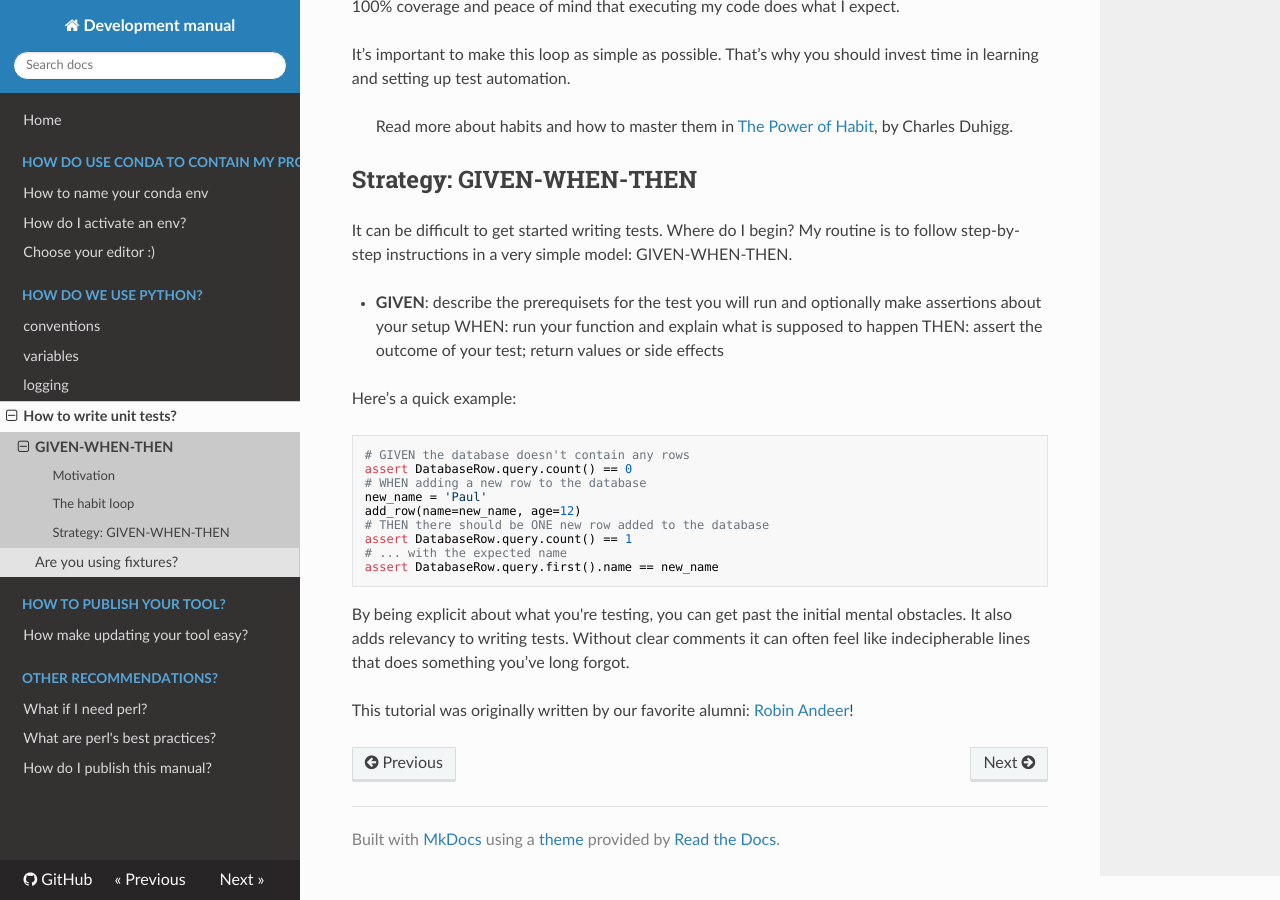
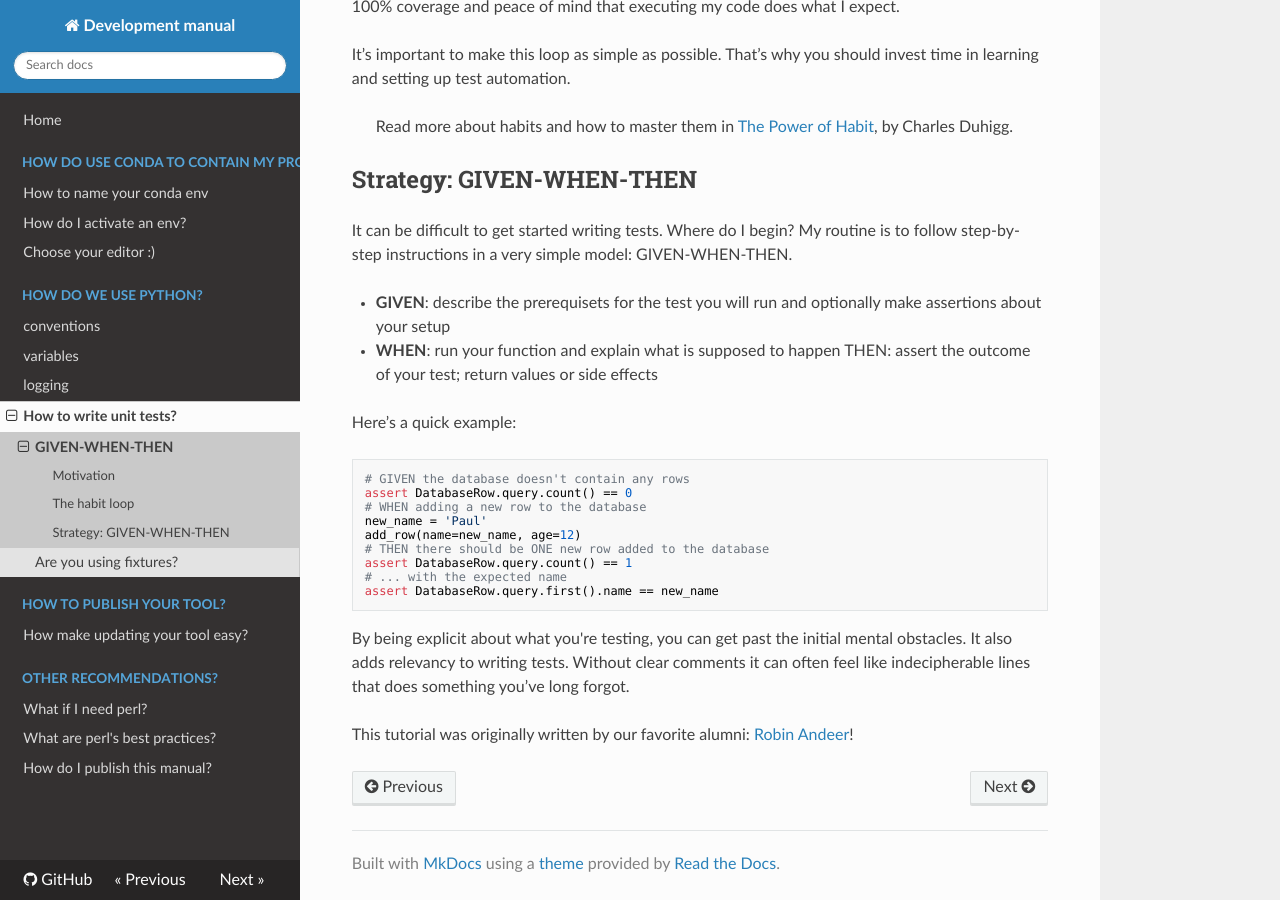
Before and after one commit to ingkebil/development, an MkDocs documentation site: the page built from docs/python/testing/index.md, in a window 1280 px wide and 900 px high, scrolled down 781 px. Built offline with MkDocs 1.6.1, drawn with Linux system fonts in a browser that asks for light colours; nearby versions of some CDN libraries; part of the change alters nothing that is shown.

```diff
--- a/docs/python/testing/index.md
+++ b/docs/python/testing/index.md
@@ -27,7 +27,7 @@ It’s important to make this loop as simple as possible. That’s why you shoul
 It can be difficult to get started writing tests. Where do I begin? My routine is to follow step-by-step instructions in a very simple model: GIVEN-WHEN-THEN.
 
 - **GIVEN**: describe the prerequisets for the test you will run and optionally make assertions about your setup
-    WHEN: run your function and explain what is supposed to happen
+- **WHEN**: run your function and explain what is supposed to happen
     THEN: assert the outcome of your test; return values or side effects
 
 Here’s a quick example:
```
